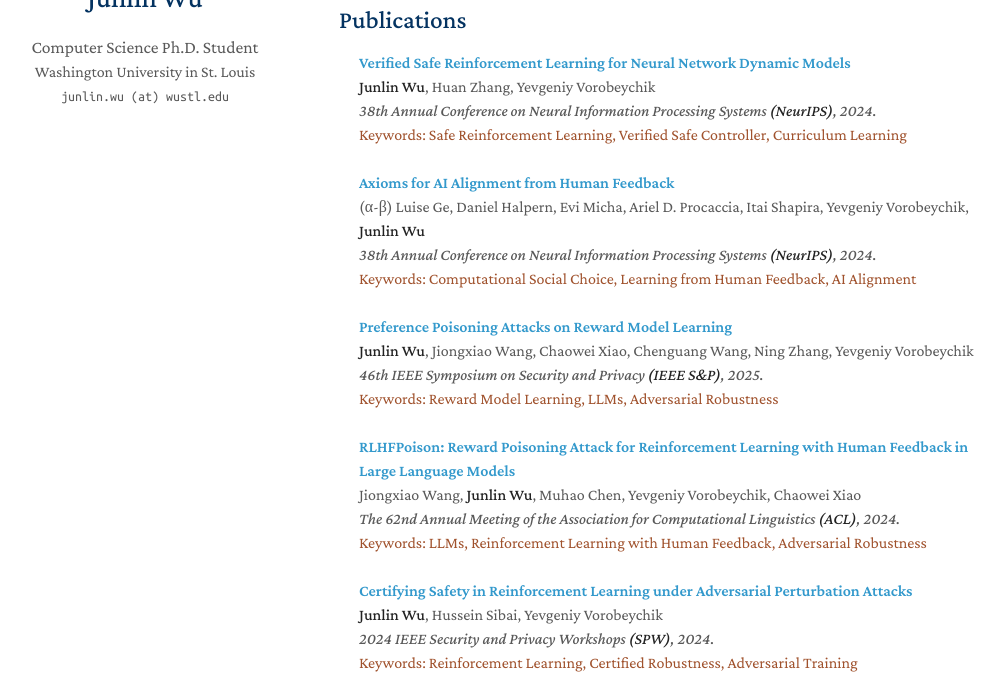
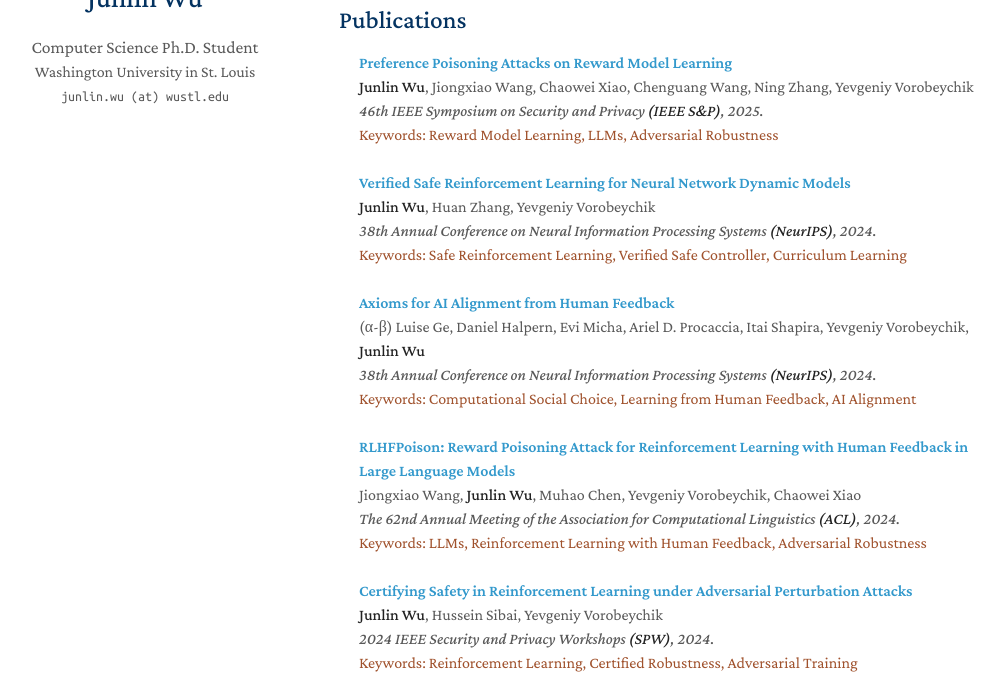
Before and after one commit to jlwu002/jlwu002.github.io, a Jekyll site: the page built from index.md, in a window 1280 px wide and 900 px high, scrolled down 356 px, cut to the strip 206-900 px from the top of the window. Shown: the whole strip, without its empty margins (131-1135 px from the left). Built offline with Jekyll 4.4.1, drawn with Linux system fonts in a browser that asks for light colours; a style sheet for code colours, icons or effects is not loaded; our own code applies the rules of GitHub Pages for plain Markdown files; part of the change alters nothing that is shown.

```diff
--- a/_data/publications.yml
+++ b/_data/publications.yml
@@ -1,4 +1,11 @@
 main:
+  - title: "Preference Poisoning Attacks on Reward Model Learning"
+    authors: "<strong>Junlin Wu</strong>, Jiongxiao Wang, Chaowei Xiao, Chenguang Wang, Ning Zhang, Yevgeniy Vorobeychik"
+    conference_short: IEEE S&P 2025
+    conference: 46th IEEE Symposium on Security and Privacy <strong>(IEEE S&P)</strong>, 2025.
+    pdf: https://arxiv.org/pdf/2402.01920
+    keyword: "Keywords: Reward Model Learning, LLMs, Adversarial Robustness"
+
   - title: "Verified Safe Reinforcement Learning for Neural Network Dynamic Models"
     authors: <strong>Junlin Wu</strong>, Huan Zhang, Yevgeniy Vorobeychik
     conference_short: NeurIPS 2024
@@ -12,13 +19,6 @@ main:
     conference: 38th Annual Conference on Neural Information Processing Systems <strong>(NeurIPS)</strong>, 2024.
     pdf: https://arxiv.org/pdf/2405.14758
     keyword: "Keywords: Computational Social Choice, Learning from Human Feedback, AI Alignment"
-
-  - title: "Preference Poisoning Attacks on Reward Model Learning"
-    authors: "<strong>Junlin Wu</strong>, Jiongxiao Wang, Chaowei Xiao, Chenguang Wang, Ning Zhang, Yevgeniy Vorobeychik"
-    conference_short: IEEE S&P 2025
-    conference: 46th IEEE Symposium on Security and Privacy <strong>(IEEE S&P)</strong>, 2025.
-    pdf: https://arxiv.org/pdf/2402.01920
-    keyword: "Keywords: Reward Model Learning, LLMs, Adversarial Robustness"
 
   - title: "RLHFPoison: Reward Poisoning Attack for Reinforcement Learning with Human Feedback in Large Language Models"
     authors: Jiongxiao Wang, <strong>Junlin Wu</strong>, Muhao Chen, Yevgeniy Vorobeychik, Chaowei Xiao
```
